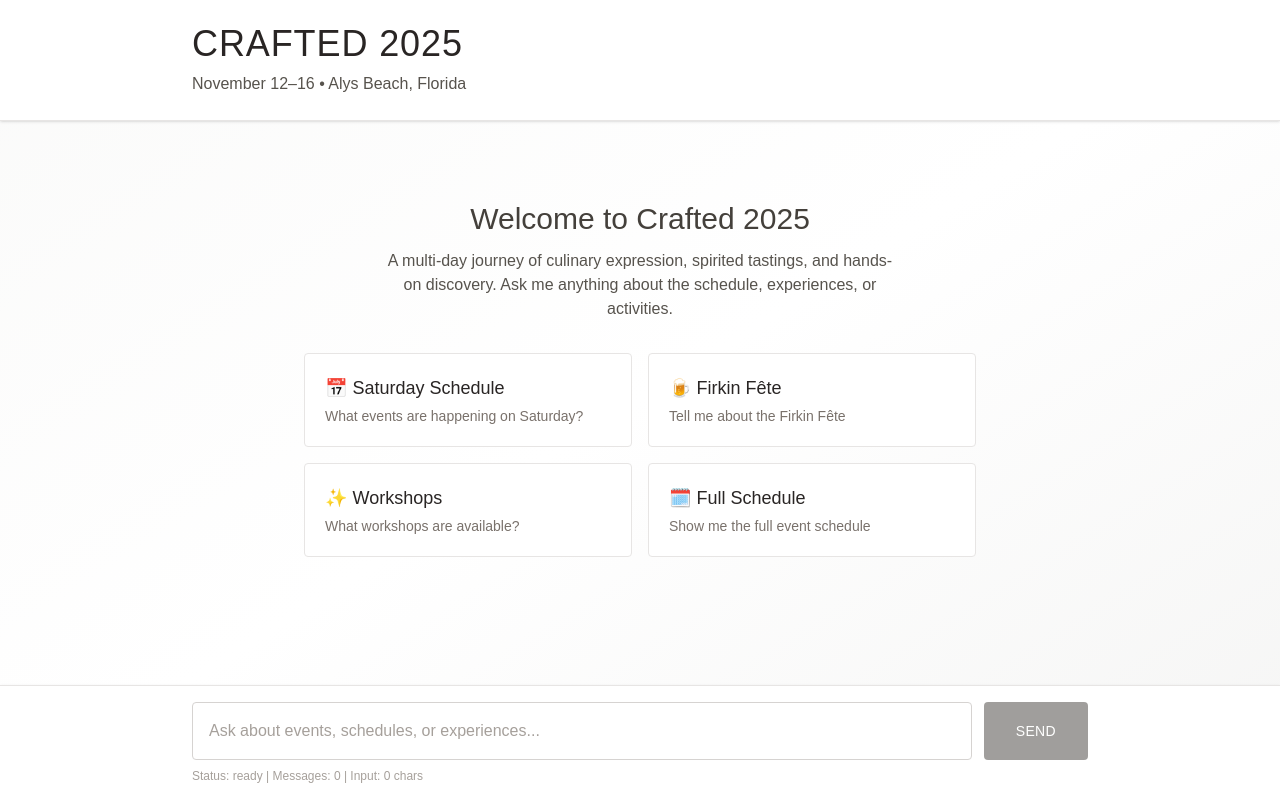
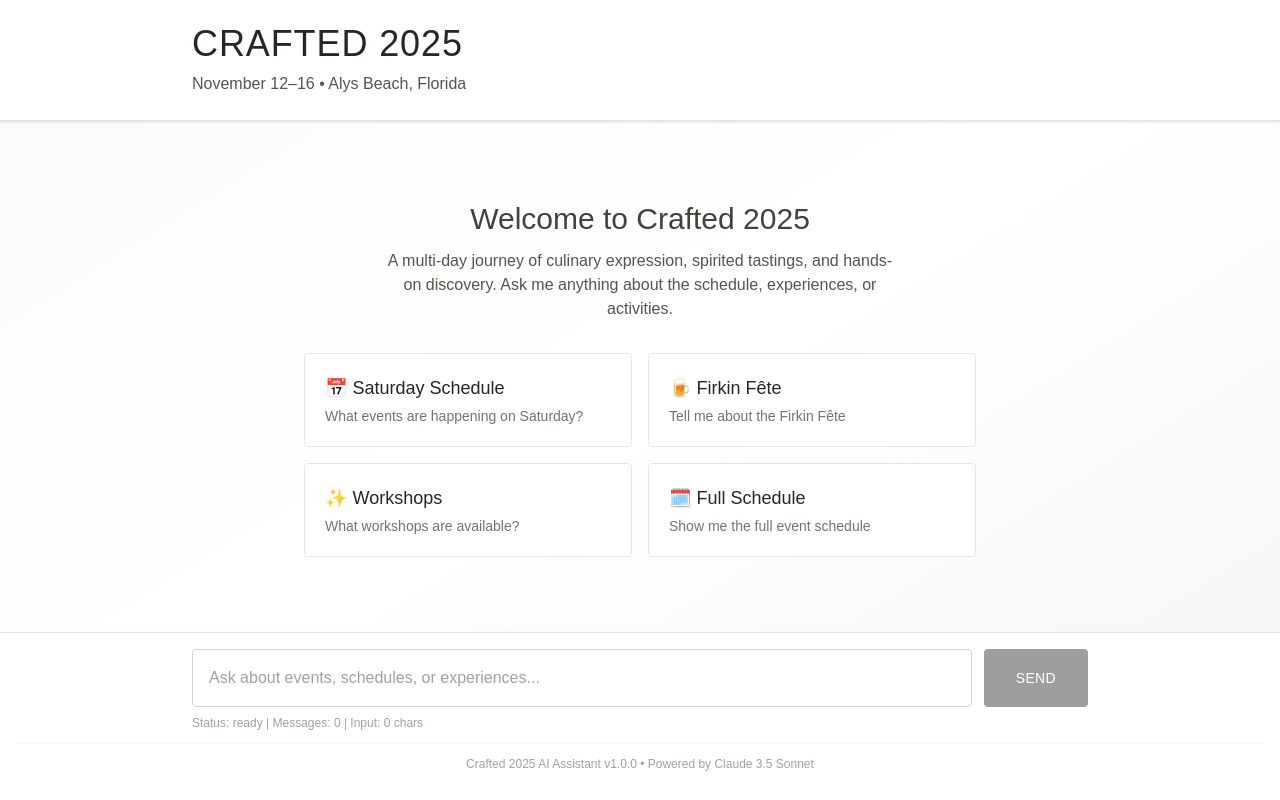
Before and after one commit to devenspear/Crafted25-AIChatbot, a Next.js app: page / in a window 1280 px wide. Built offline with nearby package versions, Linux system fonts and the light colour scheme.

Commit message:
Add version footer and bump to v1.0.0

```diff
--- a/app/page.tsx
+++ b/app/page.tsx
@@ -237,6 +237,13 @@ export default function ChatPage() {
             Status: {isLoading ? 'loading' : 'ready'} | Messages: {messages.length} | Input: {input.length} chars
           </div>
         </form>
+
+        {/* Footer */}
+        <div className="text-center py-3 border-t border-stone-100 mt-3">
+          <p className="text-xs text-stone-400 font-light">
+            Crafted 2025 AI Assistant v1.0.0 • Powered by Claude 3.5 Sonnet
+          </p>
+        </div>
       </div>
     </div>
   );
--- a/package.json
+++ b/package.json
@@ -1,6 +1,6 @@
 {
   "name": "crafted-assistant",
-  "version": "0.1.0",
+  "version": "1.0.0",
   "private": true,
   "scripts": {
     "dev": "next dev",
```
